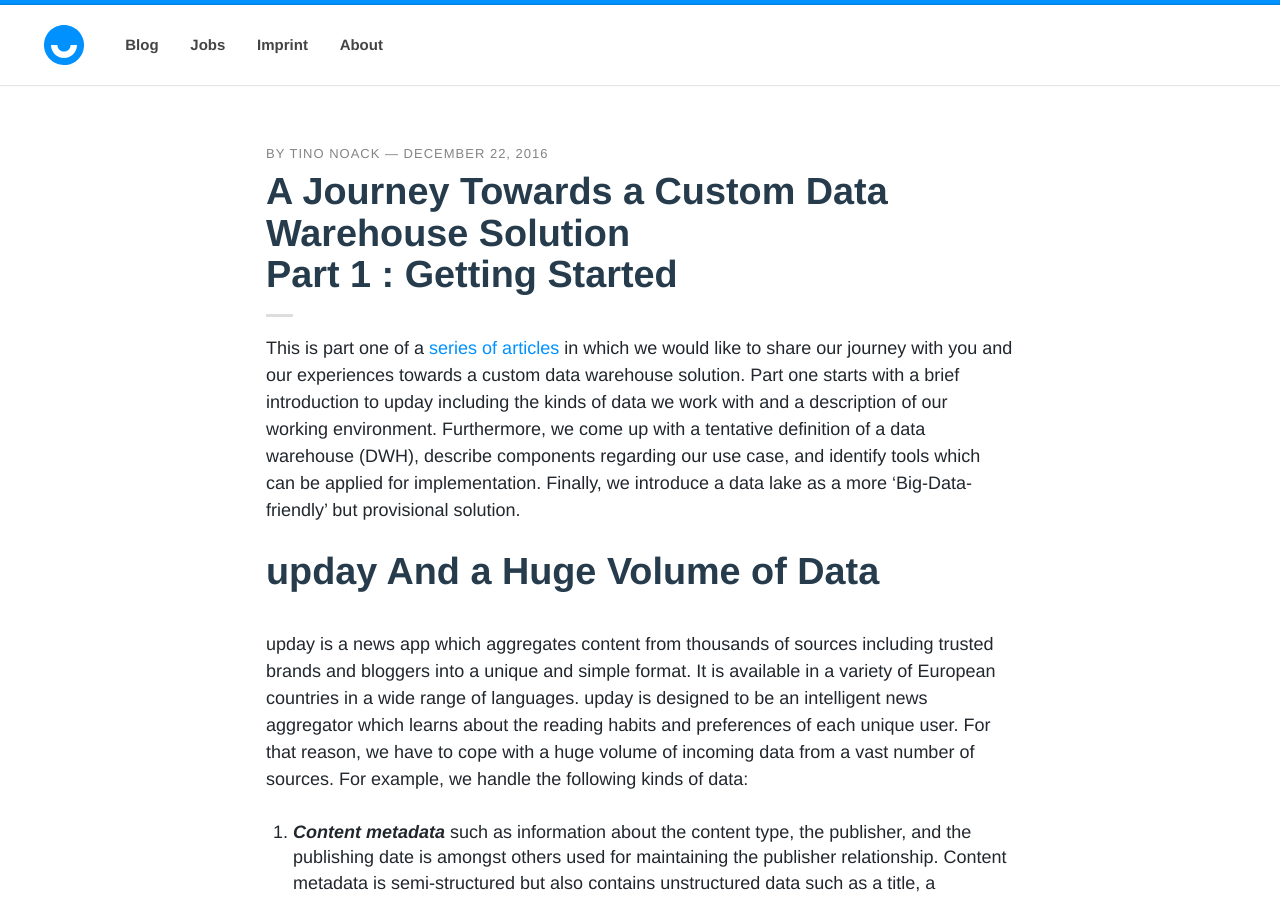
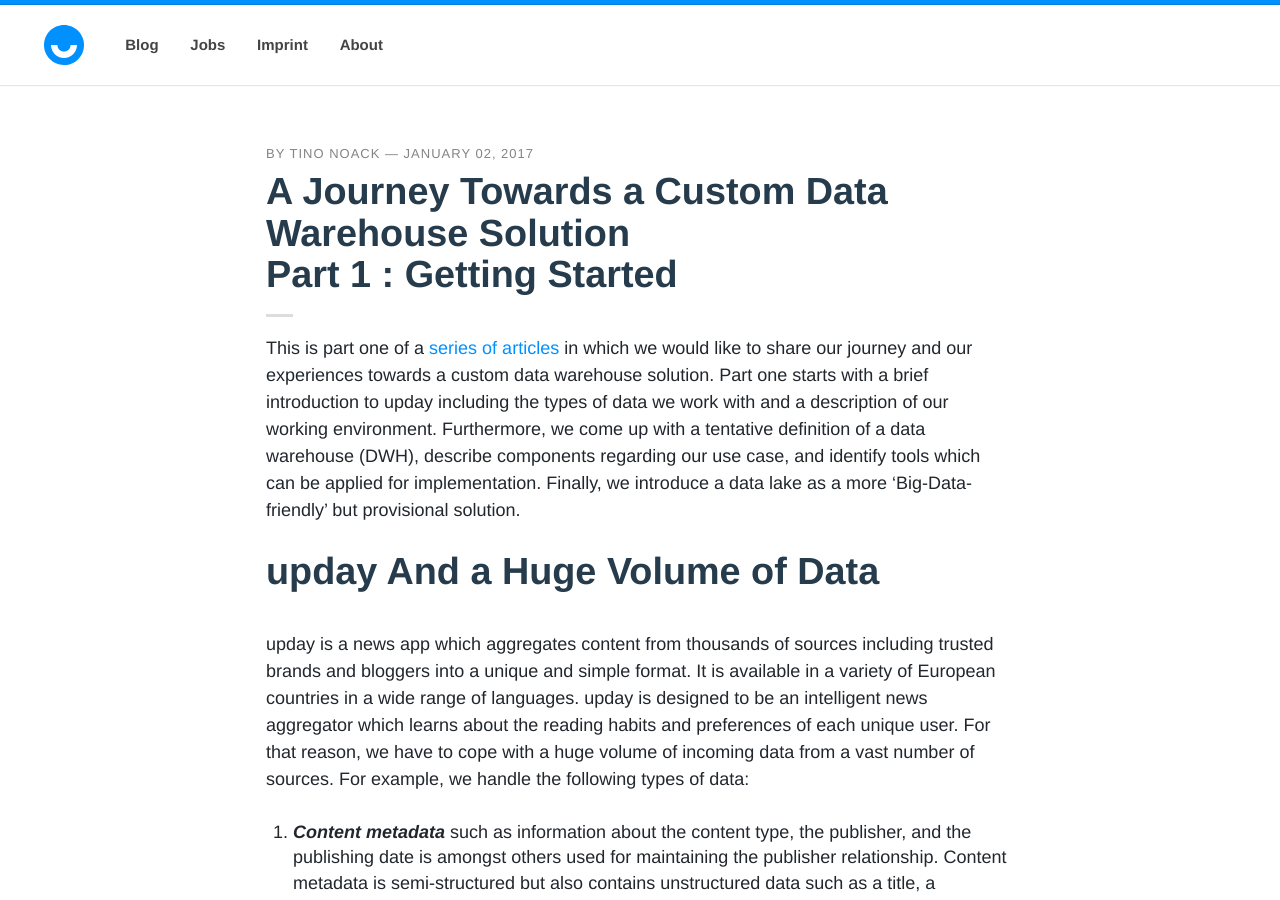
Before and after one commit to upday/upday.github.io, a Jekyll site: the page built from _posts/blog/2017-01-02-dwh-part1_getting_started.md, in a window 1280 px wide and 900 px high. Built offline with Jekyll 4.4.1, drawn with Linux system fonts in a browser that asks for light colours; nearby versions of some CDN libraries; some web fonts are replaced; comment, search, counter and statistics services are not loaded; some of the changed text lies outside the part shown.

Commit message:
changes based on review

```diff
--- a/_posts/blog/2016-12-22-dwh-part1_getting_started.md
+++ b/_posts/blog/2017-01-02-dwh-part1_getting_started.md
@@ -5,14 +5,14 @@
 modified:
 categories: blog
 author: tino_noack
-excerpt: We would like to share our first approach towards a custom data warehouse solution. This is based on the kinds and the amount of data we have to process. We describe DWH components and identify tools which can be applied for implementation. We also introduce a data lake as a more 'Big-Data-friendly' but provisional solution.
+excerpt: We would like to share our first approach towards a custom data warehouse solution. This is based on the amount and type of data that needs processing. We describe DWH components and identify tools which can be applied for implementation. We also introduce a data lake as a more 'Big-Data-friendly' but provisional solution.
 tags: [Data, DWH, Data Warehouse, Big Data, Data Platform, Data Lake]
 image:
-date: 2016-12-22T00:00:00-04:00
+date: 2017-01-02T00:00:00-04:00
 ---
 
-This is part one of a <a href="../dwh-01">series of articles</a> in which we would like to share our journey with you and our experiences towards a custom data warehouse solution.
-Part one starts with a brief introduction to upday including the kinds of data we work with and a description of our working environment. Furthermore, we come up with a
+This is part one of a <a href="../dwh-01">series of articles</a> in which we would like to share our journey and our experiences towards a custom data warehouse solution.
+Part one starts with a brief introduction to upday including the types of data we work with and a description of our working environment. Furthermore, we come up with a
 tentative definition of a data warehouse (DWH), describe components regarding our use case, and identify tools which can be applied for implementation. Finally, we introduce
 a data lake as a more 'Big-Data-friendly' but provisional solution.
 
@@ -20,7 +20,7 @@
 
 upday is a news app which aggregates content from thousands of sources including trusted brands and bloggers into a unique and simple format. It is available in a variety of
 European countries in a wide range of languages. upday is designed to be an intelligent news aggregator which learns about the reading habits and preferences of each unique user.
-For that reason, we have to cope with a huge volume of incoming data from a vast number of sources. For example, we handle the following kinds of data:
+For that reason, we have to cope with a huge volume of incoming data from a vast number of sources. For example, we handle the following types of data:
 
 1. **_Content metadata_** such as information about the content type, the publisher, and the publishing date is amongst others used for maintaining the publisher relationship.
    Content metadata is semi-structured but also contains unstructured data such as a title, a description, and the content itself e.g. in text form.
@@ -66,7 +66,7 @@
 In collaboration with the consultant, we identified basic components of a DWH for our use case: _sources_, _staging area_, _DWH core_, and _data mart_. The points and diagram below
 describe these components:
 
-1. **Sources**: We already introduced three kinds of data in the first section but we did not mention the data sources. The content metadata, in agreement with the content publisher,
+1. **Sources**: We already introduced three types of data in the first section but we did not mention the data sources. The content metadata, in agreement with the content publisher,
    is usually directly extracted from the publisher's source and stored into Elasticsearch. Data about user preferences is provided by our own in-app service and stored into a
    PostgreSQL database. User behavior data is both collected by our own in-app service and by a third party service. User behavior data is then stored into an S3 bucket.
 2. **Staging area**: The staging area is the first destination of all the data. It contains data which was extracted from the sources and might be incomplete and unadjusted. This
```
